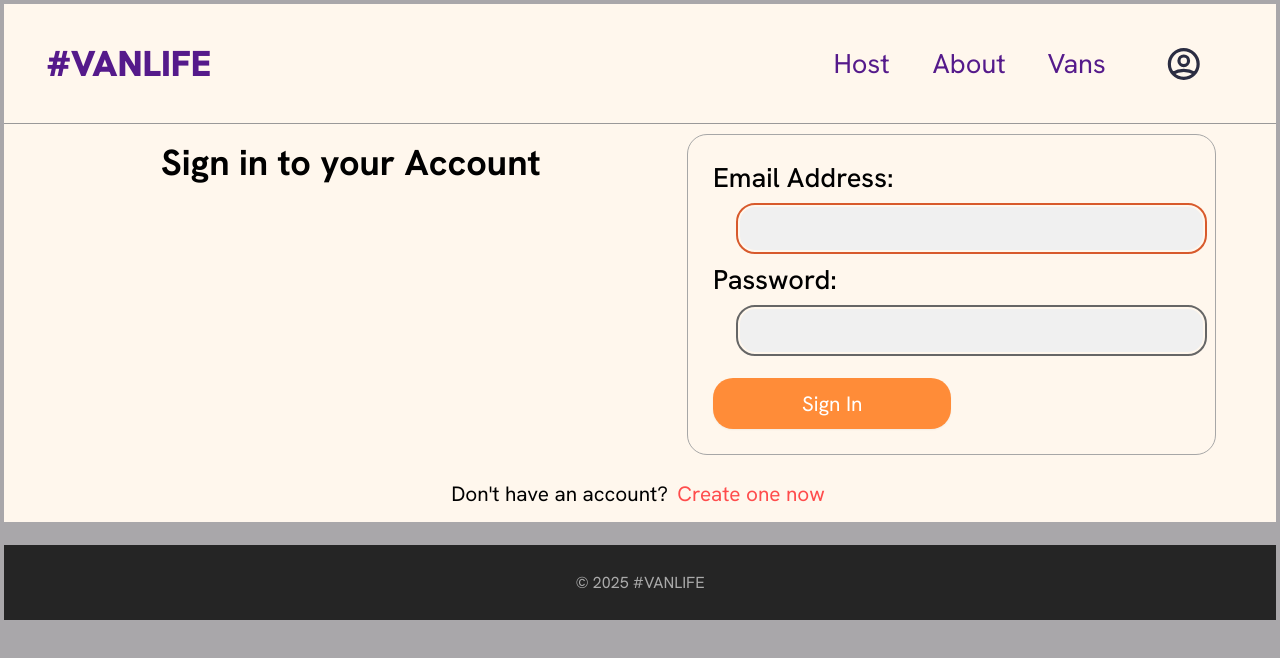
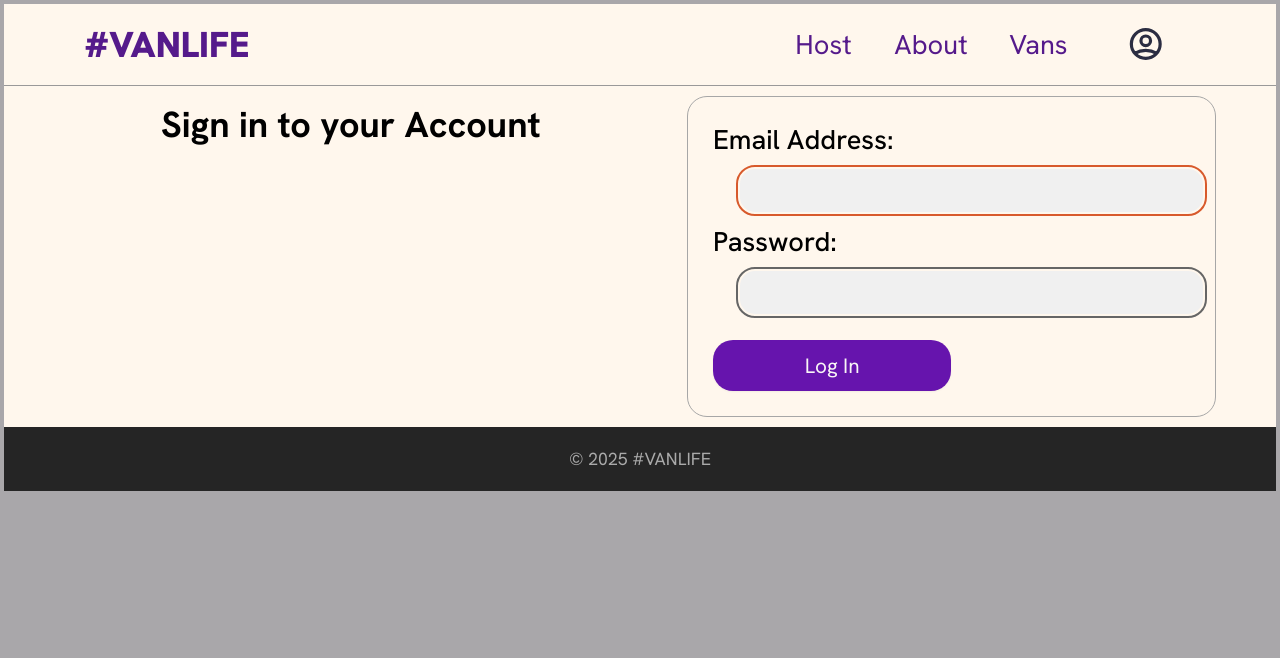
Before and after one commit to Always-eager-to-learn/van-life, a React (Vite) app: page /login in a window 1280 px wide. Shown: the top 658 px of the page. Built offline with nearby package versions, Linux system fonts and the light colour scheme; what miragejs would draw is missing.

Commit message:
Setting up the login page

```diff
--- a/src/App.jsx
+++ b/src/App.jsx
@@ -2,7 +2,7 @@ import { RouterProvider, Route, createBrowserRouter, createRoutesFromElements  }
 import Home from './pages/Home'
 import About from './pages/About'
 import NotFound from './pages/NotFound'
-import Login from './pages/Login'
+import Login, {action as loginAction} from './pages/Login'
 import Vans, {loader as vanLoader} from './pages/vans/Vans'
 import VanDetail, {loader as vanDetailLoader} from './pages/vans/VanDetail'
 import Layout from './components/Layout'
@@ -38,7 +38,7 @@ export default function App(){
 
             <Route path='vans' element={<Vans />} loader={vanLoader}/>
             <Route path='vans/:id' element={<VanDetail />} loader={vanDetailLoader} />
-            <Route path='login' element={<Login />} />
+            <Route path='login' element={<Login />} action={loginAction}/>
 
             <Route path='host' element={<HostHeader />} loader={displayStatus}
                     shouldRevalidate={({currentUrl, nextUrl}) => {
--- a/src/api.js
+++ b/src/api.js
@@ -33,4 +33,22 @@ async function getHostVan(id = null){
     return data.vans
 }
 
-export {getVan, getHostVan}
+async function loginUser(credentials) {
+    const stringData = JSON.stringify(credentials)
+    const res = await fetch("/api/login",
+        { method: "post", body: JSON.stringify(credentials) }
+    )
+    const data = await res.json()
+
+    if (!res.ok) {
+        throw {
+            message: data.message,
+            statusText: res.statusText,
+            status: res.status
+        }
+    }
+
+    return data
+}
+
+export {getVan, getHostVan, loginUser}
--- a/src/auth.js
+++ b/src/auth.js
@@ -1,7 +1,7 @@
-const status = false
+let status = false
 
 function setAuthenticationStatus(){
-    // set the authentication
+    status = true
 }
 
 async function getAuthenticationStatus(){
--- a/src/components/Component.module.css
+++ b/src/components/Component.module.css
@@ -2,7 +2,7 @@
 
 footer{
     background-color: #252525;
-    height: 75px;
+    height: 4rem;
     display: flex;
     justify-content: center;
     align-items: center;
@@ -18,11 +18,6 @@ footer > p{
     color: #161616;
     font-weight: 700;
     background-color: #ebebeb;
-    box-shadow: none;
-    transition:
-        background-color 250ms ease-in-out,
-        color 250ms ease-in,
-        box-shadow 325ms cubic-bezier(0.86, 0.05, 0.69, 0.98);
 }
 
 .bold{
@@ -42,14 +37,15 @@ footer > p{
     width: 25%;
     display: flex;
     justify-content: center;
+    transition: transform 300ms ease-out, background-color 250ms ease-in-out, color 250ms ease-in, box-shadow 325ms cubic-bezier(0.86, 0.05, 0.69, 0.98);
 }
 
 .nav_section > a:last-child{
     height: 40px;
 }
 
-.logo_active_link{
-    transition: background-color 500ms cubic-bezier(0.23, 0.03, 0.48, 1.13);
+.nav_section > a:active{
+    transform: scale(0.88);
 }
 
 .home_link{
@@ -182,9 +178,3 @@ footer > p{
         justify-content: flex-start;
     }
 }
-
-@media (width > 1024px){
-    nav{
-        padding: 3%;
-    }
-}
--- a/src/components/Footer.jsx
+++ b/src/components/Footer.jsx
@@ -3,7 +3,7 @@ import './Component.module.css'
 export default function Footer(){
     return (
         <footer>
-                <p>&#169; 2025 #VANLIFE</p>
+                <p className='font-small'>&#169; 2025 #VANLIFE</p>
         </footer>
     )
 }
--- a/src/index.css
+++ b/src/index.css
@@ -20,7 +20,9 @@
     --font-size-m1-3: 1.15rem;
     --font-size-m1-4: 1.54rem;
 
-    --font-size-m-m1-4: 1.5rem
+    --font-size-m-m1-4: 1.5rem;
+
+    --white: hsl(0, 23%, 97%);
 }
 
 *{
@@ -36,11 +38,10 @@ body{
 
 nav{
     background-color: #FFF7ED;
-    height: 120px;
     display: flex;
     justify-content: space-around;
     align-items: center;
-    padding: 15px;
+    padding: 0.8rem;
     border-bottom: 1px solid rgb(154, 153, 153);
 }
 
@@ -106,7 +107,17 @@ input{
 }
 
 .red{
-    color: hsl(329, 86%, 28%);
+    color: hsl(329, 61%, 45%)
+}
+
+.violet{
+    color: #5b1599;
+}
+
+.outline-set{
+    outline-offset: -0.125rem;
+    outline-style: solid;
+    outline-color: transparent;
 }
 
 .weight-500{
--- a/src/pages/Login.jsx
+++ b/src/pages/Login.jsx
@@ -1,14 +1,51 @@
-import { Link, useLocation } from 'react-router-dom'
+import { useNavigate, useLocation, Form } from 'react-router-dom'
+import { useState, useEffect } from 'react'
 import styles from './Login.module.css'
+import { loginUser } from '../api'
+import { setAuthenticationStatus } from '../auth'
+
+export async function action(objData){
+    const formData = await objData.request.formData()
+    console.log(formData.get("email-id"))
+    return null
+}
 
 export default function Login(){
-    // eslint-disable-next-line no-unused-vars
     function setAuthentication(formData){
-
+        const userEmail = formData.get('email-id')
+        const userPassword = formData.get('password')
+        setStatus("submitting")
+        setError(null)
+        loginUser({userEmail, userPassword})
+            .then((data) => {
+                setAuthenticationStatus()
+                setUserData(data.user.name)
+            })
+            .catch((errorData) => setError(errorData))
+            .finally(() => setStatus("idle"))
     }
 
+    const [status, setStatus] = useState("idle")
+    const [error, setError] = useState(null)
+    const [userData, setUserData] = useState(null)
+    const navigate = useNavigate() // Since useNavigate has to be at the topmost level of the component
     const data = useLocation()
-    const message = data.state !== null ? data.state.message : null
+    const message = data.state !== null && (userData === null || error === null) ? data.state.message : null
+
+   useEffect(() => {
+    let timerId = null
+    if(userData !== null){
+        timerId = setTimeout(() => {
+            navigate('/host')
+        }, 1999)
+    }
+
+    return () => {
+        if(timerId !== null){
+            clearTimeout(timerId)
+        }
+    }
+   }, [userData])
 
     return (
         <main>
@@ -19,9 +56,20 @@ export default function Login(){
                         <h2 className={`font-semi-big ${styles.center} red weight-500`}>{message}</h2> :
                         null
                     }
+                    {error !== null ?
+                        <h2 className={`font-semi-big red ${styles.center}`}>{error.message}</h2> :
+                        null
+                    }
+                    {userData !== null ?
+                        <section>
+                            <h2 className={`font-semi-big ${styles.center} violet`}>Welcome, {userData} to project VanLife. 😀</h2>
+                            <h2 className={`font-semi-big ${styles.center} violet`}>We hope you have a good time.</h2>
+                        </section> :
+                        null
+                    }
                 </section>
 
-                <form action={setAuthentication}>
+                <Form method='POST'>
                     <section className={styles.form_group}>
                         <label htmlFor="emailid" className='font-semi-big'>Email Address: </label>
                         <input type="email" name="email-id" id="emailid" required className='font-medium' autoFocus={true}/>
@@ -32,11 +80,11 @@ export default function Login(){
                         <input type="password" name="password" id="passwordinfo" required={true} className='font-medium' minLength={3}/>
                     </section>
 
-                    <button className={`font-medium ${styles.login_button}`}>Sign In</button>
-                </form>
+                    <button className={`font-medium ${styles.login_button} outline-set`} disabled={status !== 'idle' ? true : false}>
+                        {status === "idle" ? `Log In` : `Logging In...`}
+                    </button>
+                </Form>
             </section>
-
-            <p className={`font-medium ${styles.create_account} ${styles.center}`}>Don't have an account? <Link to='.' className='font-medium'>Create one now</Link></p>
         </main>
     )
 }
--- a/src/pages/Login.module.css
+++ b/src/pages/Login.module.css
@@ -47,37 +47,38 @@ input:focus:invalid{
 }
 
 .login_button{
+    --background-color: #6614ad;
     width: 100%;
     padding: 12px;
-    background-color: #FF8C38;
+    background-color: var(--background-color);
     border-radius: 20px;
     box-shadow: 0 1px 2px 0 #0000000D;
-    color: #fff;
+    color: var(--white);
     margin-top: 14px;
     font-weight: 400;
     transition:
         background-color 250ms cubic-bezier(0.165, 0.84, 0.44, 1),
         color 250ms ease-in,
-        font-weight 300ms cubic-bezier(0.55, 0.055, 0.675, 0.19);
+        font-weight 300ms cubic-bezier(0.55, 0.055, 0.675, 0.19), outline-offset 300ms ease-in, outline-color 300ms ease-in,
+        transform 300ms ease-out;
 }
 
-.create_account{
-    margin-block-end: 23px;
+.login_button:focus-visible{
+    outline-offset: 0.2rem;
+    outline-width: 0.35rem;
+    outline-color: rgb(26, 26, 26);
 }
 
-.create_account > a{
-    color: hsl(0, 100%, 65%);
+.login_button:active{
+    transform: scale(0.88);
 }
 
 @media (hover: hover){
     .login_button:hover{
-        background-color: hsla(0, 0%, 97%, 0.985);
-        color: #FF8C38;
-        font-weight: 500;
-    }
-
-    .create_account > a:hover{
-        text-decoration: underline;
+        background-color: var(--white);
+        color: var(--background-color);
+        font-weight: 600;
+        filter: drop-shadow(2px 0 3px rgba(0, 0, 0, 0.4));
     }
 }
 
@@ -92,10 +93,6 @@ input:focus:invalid{
         width: 93%;
         padding: 2%;
         margin-block: 15px;
-    }
-
-    .create_account > a{
-        display: block;
     }
 
     .information_section > h2{
--- a/src/server.js
+++ b/src/server.js
@@ -1,9 +1,16 @@
 import { createServer, Model, Response } from "miragejs"
 
+// Clear the console when the server restarts
+console.clear()
 
-createServer({
+if (window.server) {
+    window.server.shutdown()
+}
+
+window.server = createServer({
     models: {
         vans: Model,
+        users: Model
     },
 
     seeds(server) {
@@ -13,11 +20,15 @@ createServer({
         server.create("van", { id: "4", name: "Dreamfinder", price: 65, description: "Dreamfinder is the perfect van to travel in and experience. With a ceiling height of 2.1m, you can stand up in this van and there is great head room. The floor is a beautiful glass-reinforced plastic (GRP) which is easy to clean and very hard wearing. A large rear window and large side windows make it really light inside and keep it well ventilated.", imageUrl: "https://assets.scrimba.com/advanced-react/react-router/dreamfinder.png", webpimage: "", type: "simple", hostId: "789" })
         server.create("van", { id: "5", name: "The Cruiser", price: 120, description: "The Cruiser is a van for those who love to travel in comfort and luxury. With its many windows, spacious interior and ample storage space, the Cruiser offers a beautiful view wherever you go.", imageUrl: "https://assets.scrimba.com/advanced-react/react-router/the-cruiser.png", webpimage: "", type: "luxury", hostId: "456" })
         server.create("van", { id: "6", name: "Green Wonder", price: 70, description: "With this van, you can take your travel life to the next level. The Green Wonder is a sustainable vehicle that's perfect for people who are looking for a stylish, eco-friendly mode of transport that can go anywhere.", imageUrl: "https://assets.scrimba.com/advanced-react/react-router/green-wonder.png", webpimage: "", type: "rugged", hostId: "123" })
+
+        server.create("user", { id: "123", userEmail: "host@host.com", userPassword: "fire123", name: "Hector" })
     },
 
     routes() {
         this.namespace = "api"
         this.logging = false
+        // Setting the timing to 1 second to simulate a real server.
+        this.timing = 1000
 
         this.get("/vans", (schema, request) => {
             // return new Response(400, {}, {error: "Error fetching data"})
@@ -39,5 +50,19 @@ createServer({
             const id = request.params.id
             return schema.vans.where({ id, hostId: "789" })
         })
+
+        this.post("/login", (schema, request) => {
+            const { userEmail, userPassword } = JSON.parse(request.requestBody)
+            const foundUser = schema.users.findBy({ userEmail, userPassword })
+            if (!foundUser) {
+                return new Response(401, {}, { message: "No user with those credentials found!" })
+            }
+
+            foundUser.userPassword = "******"
+            return {
+                user: foundUser,
+                token: "Enjoy your pizza, here's your tokens."
+            }
+        })
     }
 })
```
